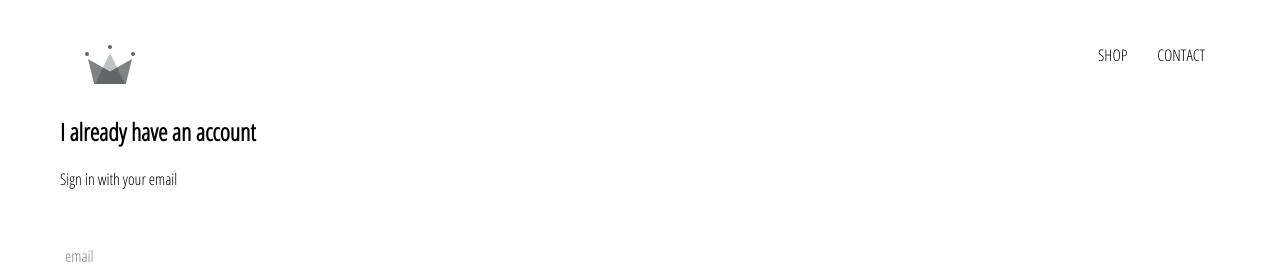
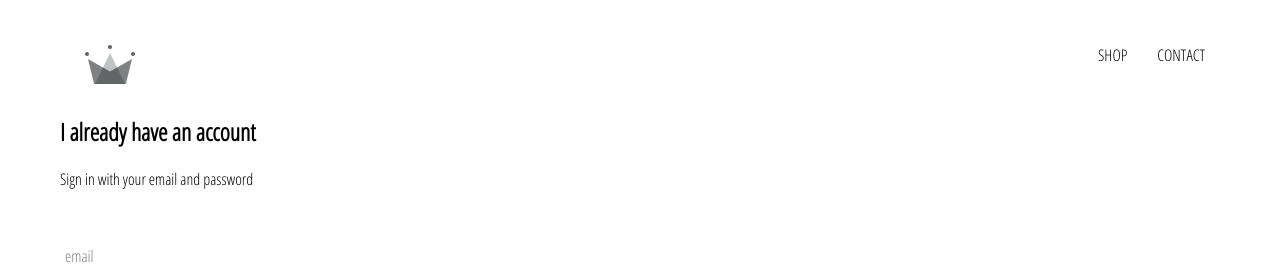
Before and after one commit to pein/crwn-clothing, a React (Create React App) app: page /signin in a window 1280 px wide. Shown: the top 265 px of the page. Built offline with nearby package versions, Linux system fonts and the light colour scheme.

Commit message:
Fix FormInput

```diff
--- a/src/components/sign-in/sign-in.component.jsx
+++ b/src/components/sign-in/sign-in.component.jsx
@@ -1,4 +1,5 @@
 import React from "react";
+import { cacheNames } from "workbox-core/_private";
 
 import FormInput from "./../form-input/form-input.component";
 
@@ -21,30 +22,30 @@ class SignIn extends React.Component {
   };
 
   handleChange = (event) => {
-    const { value, name } = event;
-
+    const { value, name } = event.target;
     this.setState({ [name]: value });
   };
   render() {
     return (
       <div className="sign-in">
         <h2>I already have an account</h2>
-        <span>Sign in with your email</span>
+        <span>Sign in with your email and password</span>
+
         <form onSubmit={this.handleSubmit}>
           <FormInput
             name="email"
             type="email"
+            handleChange={this.handleChange}
+            value={this.state.email}
             label="email"
-            value={this.state.email}
-            handleChange={this.handleChange}
             required
           />
           <FormInput
             name="password"
             type="password"
-            label="password"
             value={this.state.password}
             handleChange={this.handleChange}
+            label="password"
             required
           />
           <input type="submit" value="Submit form" />
```
Also changed, not shown: 1 other file (tests, documents, lock files or other folders).
